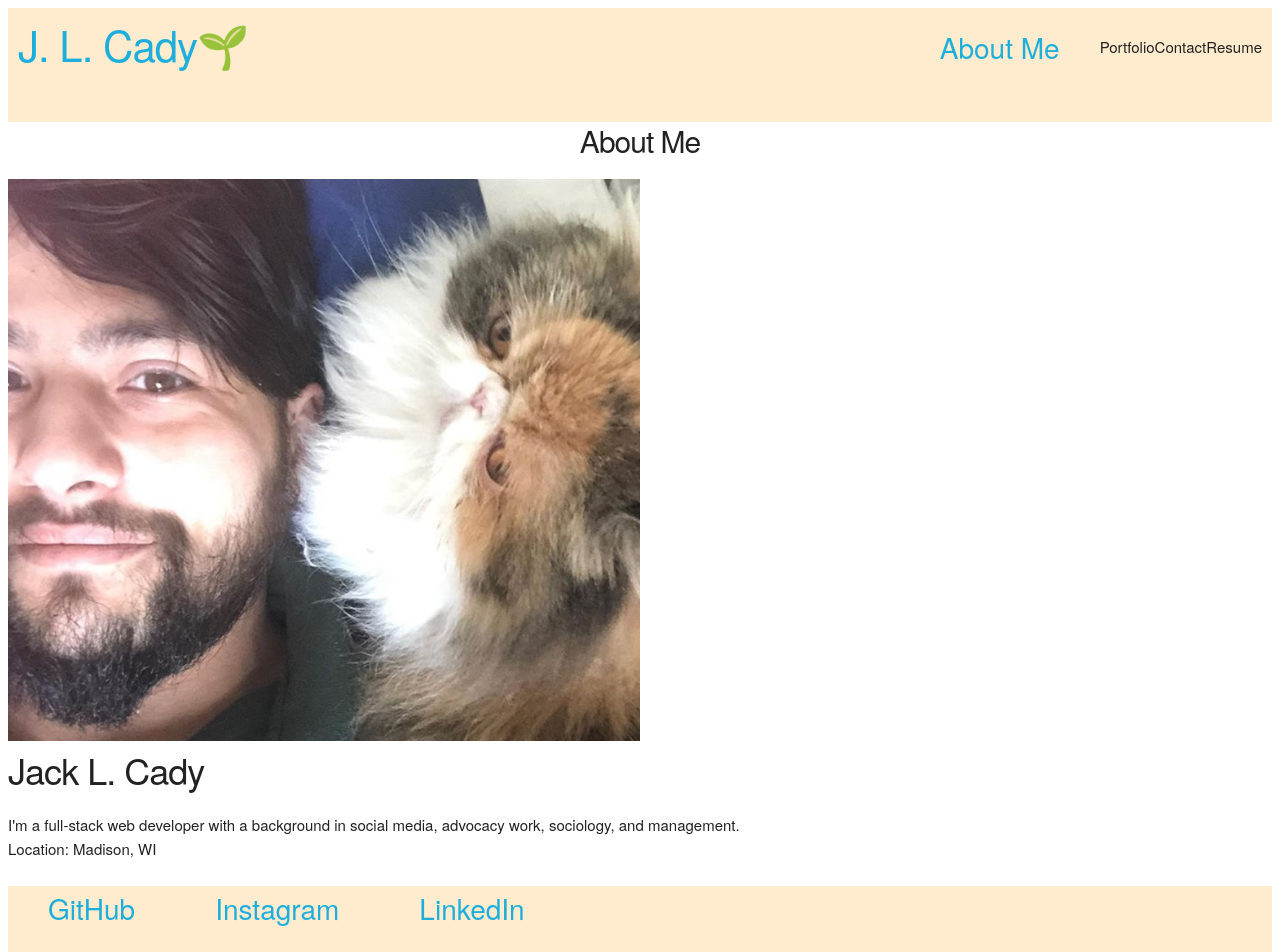
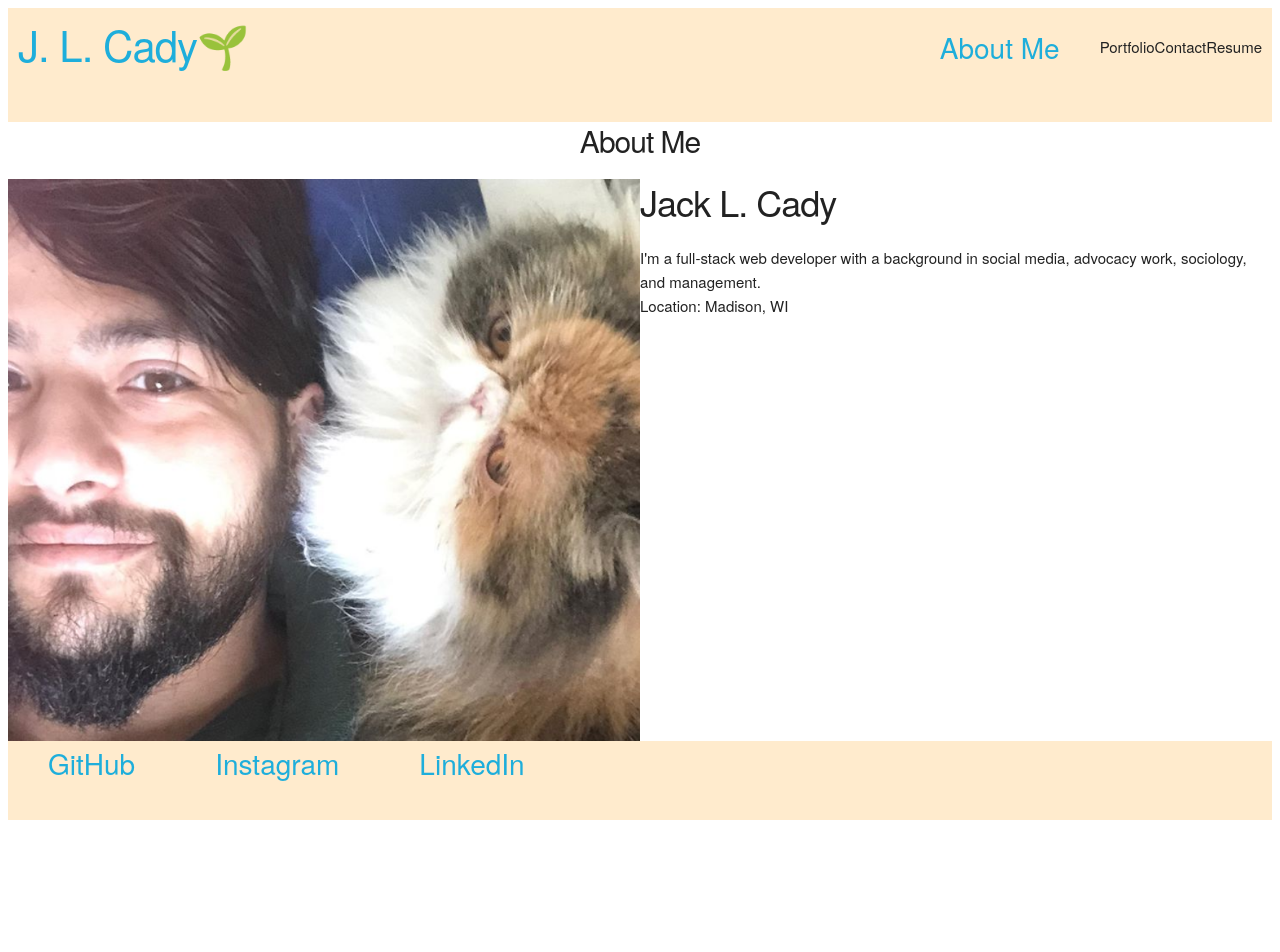
Before and after one commit to londonlast21/spaportfolio, a React (Create React App) app: page / in a window 1280 px wide. Shown: the top 952 px of the page. After the commit the page ends 828 px from the top, so only its background shows below. Built offline with nearby package versions, Linux system fonts and the light colour scheme.

Commit message:
about to edit css

```diff
--- a/src/components/About/index.js
+++ b/src/components/About/index.js
@@ -12,15 +12,13 @@ function About() {
 
             <div className = "about-me-wrapper">
 
-                <h2 className="about-title">
+                <h2 className="section-title">
                     About Me
                 </h2>
 
-                <div className="about-column-left">
+                <div className="about-column">
                     <img src={coverImage} className="my-2" style={{ width: "50%" }} alt="cover" />
-                </div>
-
-                <div className="about-column-right">
+                    <div className="about-column-block">
                     <h3>Jack L. Cady</h3>
                     <p>
                         I'm a full-stack web developer with a background in social media, advocacy work,
@@ -28,6 +26,11 @@ function About() {
                     <br></br>
                         Location: Madison, WI
                     </p>
+                    </div>
+                </div>
+
+                <div className="about-column-right">
+
                 </div>
 
             </div>
--- a/src/index.css
+++ b/src/index.css
@@ -527,8 +527,13 @@ footer ul li a:hover {
   font-size: 3rem;
 }
 
-.about-column-left {}
+.about-column img {
 
-.about-column-right {
+ float: left;
+ height: 30%;
+}
+
+.about-column-block {
+
 
 }
```
